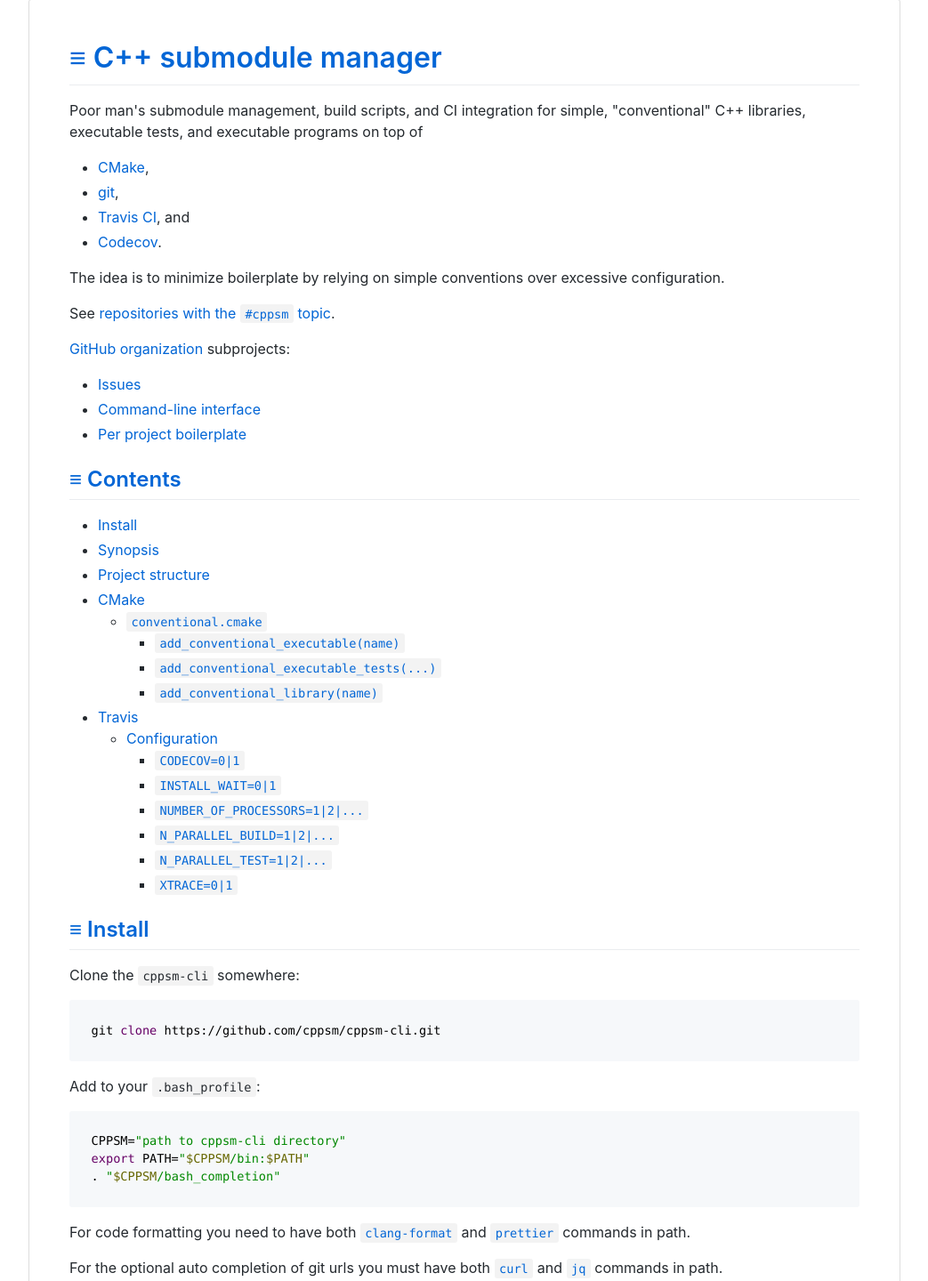
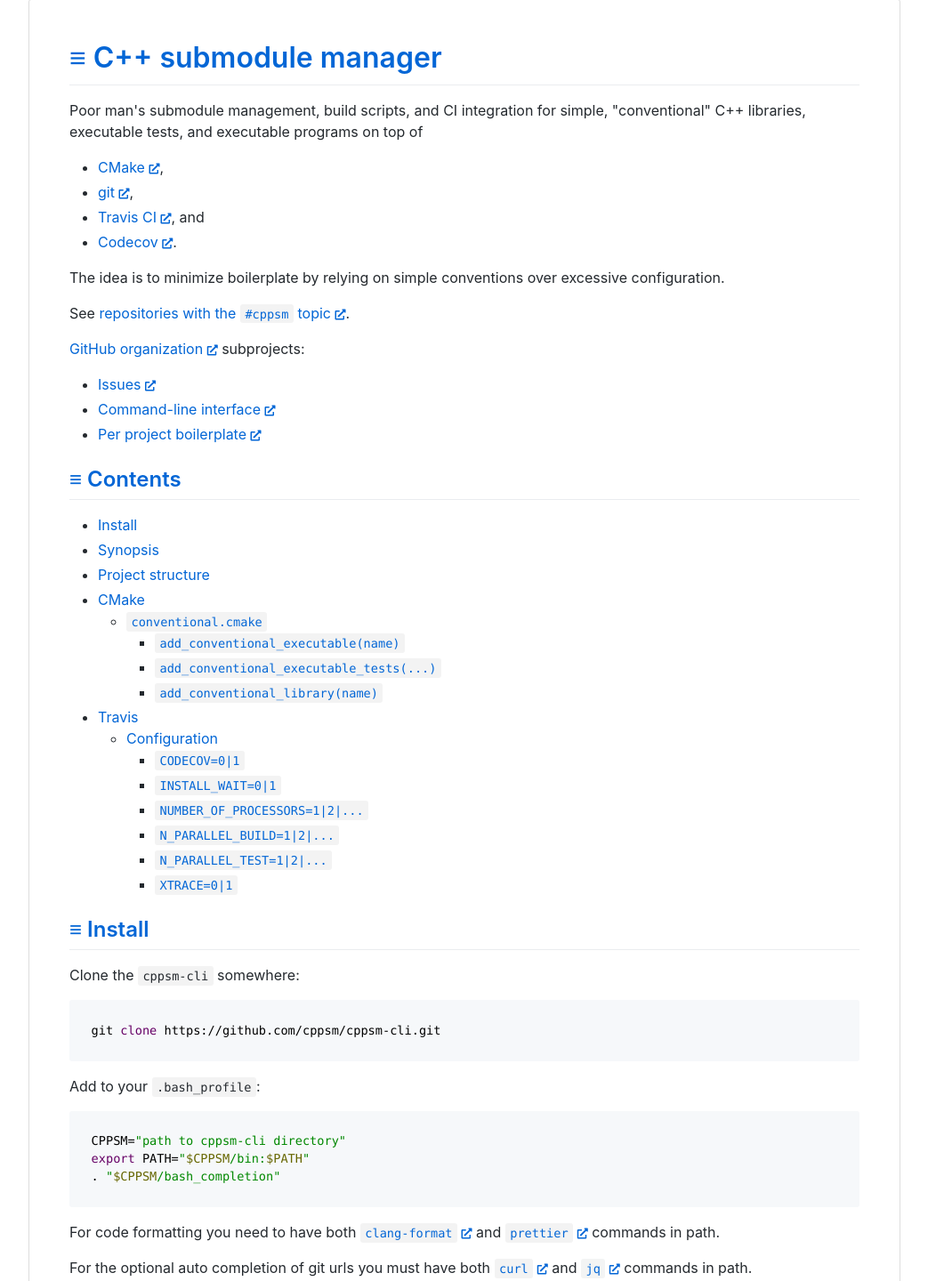
Before and after one commit to cppsm/cppsm.github.io, a website: page index.html in a window 1280 px wide. Shown: the part 46-1486 px from the top of the page at 89% size, without its empty margins (118-1161 px from the left). Drawn offline with nearby package versions, Linux system fonts and the light colour scheme.

Commit message:
Show external links

```diff
--- a/index.html
+++ b/index.html
@@ -4,6 +4,7 @@
 <link rel="stylesheet" type="text/css" href="github.css">
 <link rel="stylesheet" type="text/css" href="styles.css">
 <link rel="stylesheet" type="text/css" href="https://cdnjs.cloudflare.com/ajax/libs/highlight.js/9.12.0/styles/googlecode.min.css">
+<link rel="stylesheet" href="https://use.fontawesome.com/releases/v5.8.2/css/all.css" integrity="sha384-oS3vJWv+0UjzBfQzYUhtDYW+Pj2yciDJxpsK1OYPAYjqT085Qq/1cq5FLXAZQ7Ay" crossorigin="anonymous">
 <meta charset="utf-8">
 <title>C++ submodule manager</title>
 </head>
@@ -13,19 +14,19 @@
 &quot;conventional&quot; C++ libraries, executable tests, and executable programs on top
 of</p>
 <ul>
-<li><a href="https://cmake.org/">CMake</a>,</li>
-<li><a href="https://git-scm.com/">git</a>,</li>
-<li><a href="https://travis-ci.org/">Travis CI</a>, and</li>
-<li><a href="https://codecov.io/">Codecov</a>.</li>
+<li><a target="_blank" href="https://cmake.org/">CMake <i class="fas fa-xs fa-external-link-alt"></i></a>,</li>
+<li><a target="_blank" href="https://git-scm.com/">git <i class="fas fa-xs fa-external-link-alt"></i></a>,</li>
+<li><a target="_blank" href="https://travis-ci.org/">Travis CI <i class="fas fa-xs fa-external-link-alt"></i></a>, and</li>
+<li><a target="_blank" href="https://codecov.io/">Codecov <i class="fas fa-xs fa-external-link-alt"></i></a>.</li>
 </ul>
 <p>The idea is to minimize boilerplate by relying on simple conventions over
 excessive configuration.</p>
-<p>See <a href="https://github.com/topics/cppsm">repositories with the <code>#cppsm</code> topic</a>.</p>
-<p><a href="https://github.com/cppsm">GitHub organization</a> subprojects:</p>
+<p>See <a target="_blank" href="https://github.com/topics/cppsm">repositories with the <code>#cppsm</code> topic <i class="fas fa-xs fa-external-link-alt"></i></a>.</p>
+<p><a target="_blank" href="https://github.com/cppsm">GitHub organization <i class="fas fa-xs fa-external-link-alt"></i></a> subprojects:</p>
 <ul>
-<li><a href="https://github.com/cppsm/cppsm.github.io/issues">Issues</a></li>
-<li><a href="https://github.com/cppsm/cppsm-cli">Command-line interface</a></li>
-<li><a href="https://github.com/cppsm/cppsm-boilerplate">Per project boilerplate</a></li>
+<li><a target="_blank" href="https://github.com/cppsm/cppsm.github.io/issues">Issues <i class="fas fa-xs fa-external-link-alt"></i></a></li>
+<li><a target="_blank" href="https://github.com/cppsm/cppsm-cli">Command-line interface <i class="fas fa-xs fa-external-link-alt"></i></a></li>
+<li><a target="_blank" href="https://github.com/cppsm/cppsm-boilerplate">Per project boilerplate <i class="fas fa-xs fa-external-link-alt"></i></a></li>
 </ul>
 <h2><a id="contents"></a> <a href="#contents">≡</a> <a href="#contents">Contents</a></h2>
 <ul>
@@ -62,10 +63,10 @@
 export PATH=&quot;$CPPSM/bin:$PATH&quot;
 . &quot;$CPPSM/bash_completion&quot;</code></pre>
 <p>For code formatting you need to have both
-<a href="https://clang.llvm.org/docs/ClangFormat.html"><code>clang-format</code></a> and
-<a href="https://prettier.io/"><code>prettier</code></a> commands in path.</p>
+<a target="_blank" href="https://clang.llvm.org/docs/ClangFormat.html"><code>clang-format</code> <i class="fas fa-xs fa-external-link-alt"></i></a> and
+<a target="_blank" href="https://prettier.io/"><code>prettier</code> <i class="fas fa-xs fa-external-link-alt"></i></a> commands in path.</p>
 <p>For the optional auto completion of git urls you must have both
-<a href="https://curl.haxx.se/"><code>curl</code></a> and <a href="https://stedolan.github.io/jq/"><code>jq</code></a>
+<a target="_blank" href="https://curl.haxx.se/"><code>curl</code> <i class="fas fa-xs fa-external-link-alt"></i></a> and <a target="_blank" href="https://stedolan.github.io/jq/"><code>jq</code> <i class="fas fa-xs fa-external-link-alt"></i></a>
 commands in path.</p>
 <h2><a id="synopsis"></a> <a href="#contents">≡</a> <a href="#synopsis">Synopsis</a></h2>
 <p>Create a new project:</p>
@@ -171,7 +172,7 @@
 should also include the major version) to differentiate between the header files
 of different targets (and their major versions).</p>
 <h2><a id="travis"></a> <a href="#contents">≡</a> <a href="#travis">Travis</a></h2>
-<p>A <a href="https://travis-ci.org/">Travis CI</a> configuration file is provided to build
+<p>A <a target="_blank" href="https://travis-ci.org/">Travis CI <i class="fas fa-xs fa-external-link-alt"></i></a> configuration file is provided to build
 and test both <code>Debug</code> and <code>Release</code> builds on various OS (Linux, OS X, Windows)
 and compiler configurations (Clang, GCC, Visual C++). Just add your project to
 Travis CI.</p>
@@ -195,7 +196,7 @@
 <h3><a id="configuration"></a> <a href="#contents">≡</a> <a href="#configuration">Configuration</a></h3>
 <h4><a id="codecov"></a> <a href="#contents">≡</a> <a href="#codecov"><code>CODECOV=0|1</code></a></h4>
 <p>By default the CI scripts do not generate and push code coverage results to
-<a href="https://codecov.io/">Codecov</a>. Set <code>CODECOV=1</code> to enable code coverage.</p>
+<a target="_blank" href="https://codecov.io/">Codecov <i class="fas fa-xs fa-external-link-alt"></i></a>. Set <code>CODECOV=1</code> to enable code coverage.</p>
 <h4><a id="install_wait"></a> <a href="#contents">≡</a> <a href="#install_wait"><code>INSTALL_WAIT=0|1</code></a></h4>
 <p>By default installation of additional packages is performed concurrently with
 builds when possible. Set <code>INSTALL_WAIT=1</code> to wait for installations to complete
```
Also changed, not shown: index.js (+7 -0 lines).
